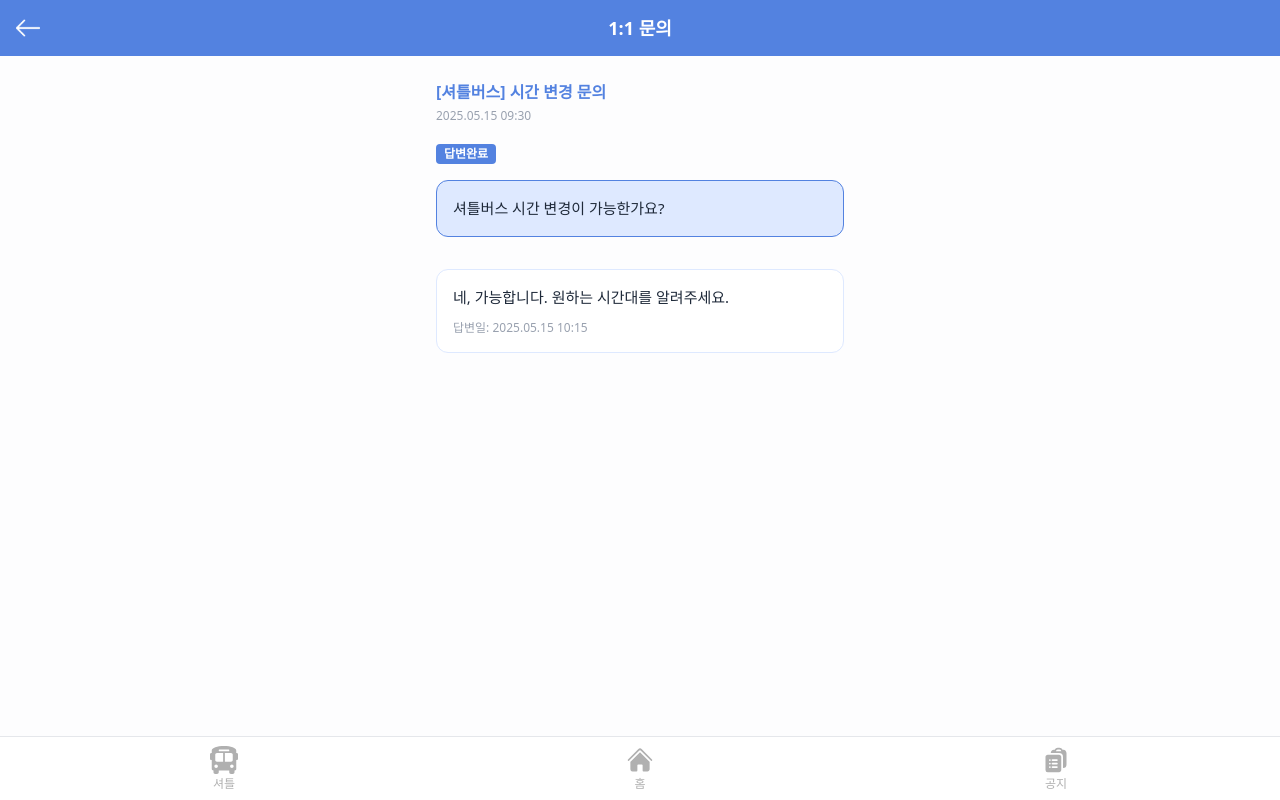
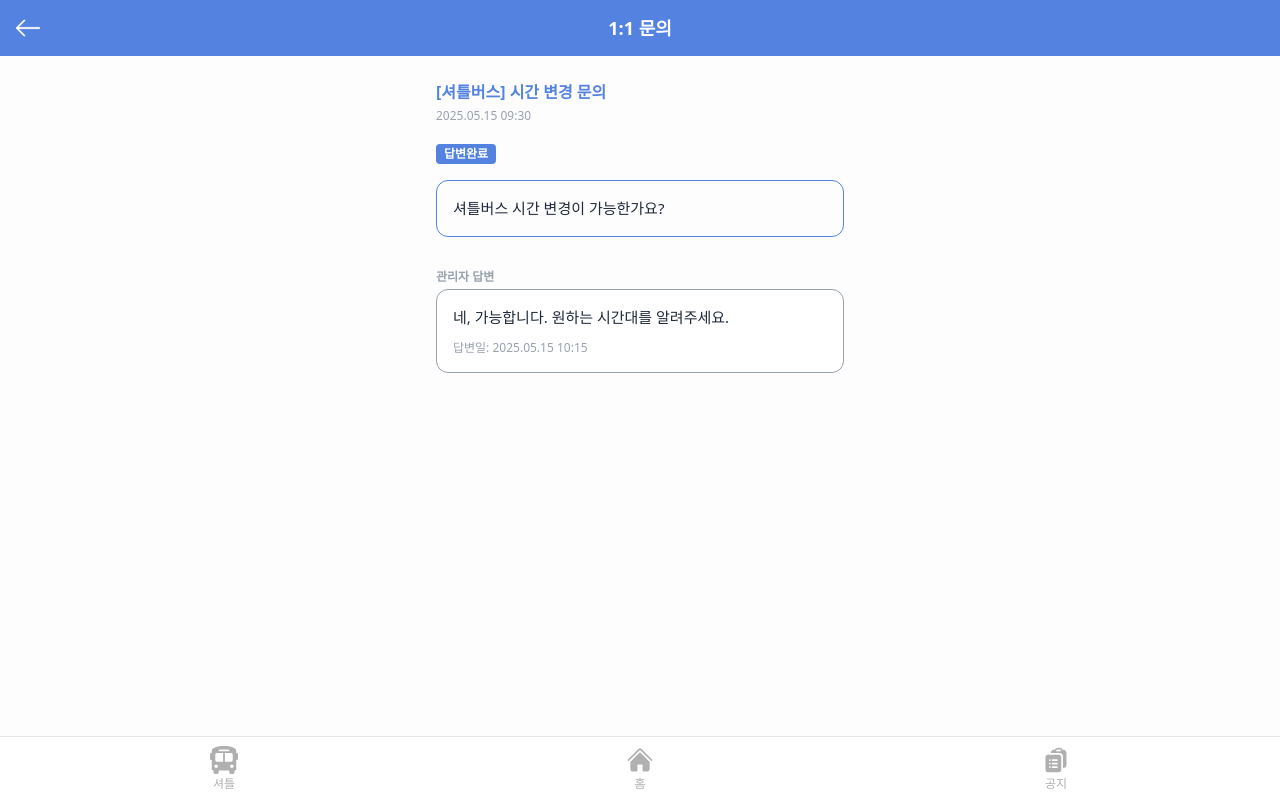
Before and after one commit to Yujin-nKim/fe, a React (Vite) app in the folder seurasaeng_fe/: page /inquiry/1 in a window 1280 px wide. Built offline with nearby package versions, Linux system fonts and the light colour scheme; no server answers; a web font is replaced by a local one.

Commit message:
fix: 문의 상세 페이지 UI 수정

```diff
--- a/seurasaeng_fe/src/pages/InquiryDetailPage.tsx
+++ b/seurasaeng_fe/src/pages/InquiryDetailPage.tsx
@@ -50,13 +50,15 @@ const InquiryDetailPage = ({ isAdmin = false }) => {
       </div>
 
       {/* 문의 내용 */}
-      <div className="mx-5 mb-8 bg-[#DEE9FF] border border-[#5382E0] rounded-xl p-4 text-gray-800 text-[15px] whitespace-pre-line">
+      <div className="mx-5 mb-8 border border-[#5382E0] rounded-xl p-4 text-gray-800 text-[15px] whitespace-pre-line">
         {inquiry.content}
       </div>
 
       {/* 답변 */}
       {inquiry.answer && (
-        <div className="mx-5 mb-2 bg-white border border-[#DEE9FF] rounded-xl p-4 text-gray-800 text-[15px] whitespace-pre-line">
+        <>
+          <div className="mx-5 text-xs text-gray-400 mb-1 font-semibold">관리자 답변</div>
+          <div className="mx-5 mb-2 bg-white border border-gray-400 rounded-xl p-4 text-gray-800 text-[15px] whitespace-pre-line">
             {inquiry.answer}
             {inquiry.answerDate && (
               <div className="mt-3 text-xs text-gray-400">
@@ -71,10 +73,11 @@ const InquiryDetailPage = ({ isAdmin = false }) => {
               </div>
             )}
           </div>
+        </>
       )}
       {isAdmin && !inquiry.answer && (
         <div className="mb-2 bg-white rounded-xl p-4 text-gray-800 text-[15px]">
-          <div className="mb-2 text-gray-400 font-semibold">답변 작성</div>
+          <div className="mb-2 text-xs text-gray-400 font-semibold">답변 작성</div>
           <textarea
             value={answer}
             onChange={e => setAnswer(e.target.value)}
```
Lines whose indentation alone changed are shown as unchanged.
